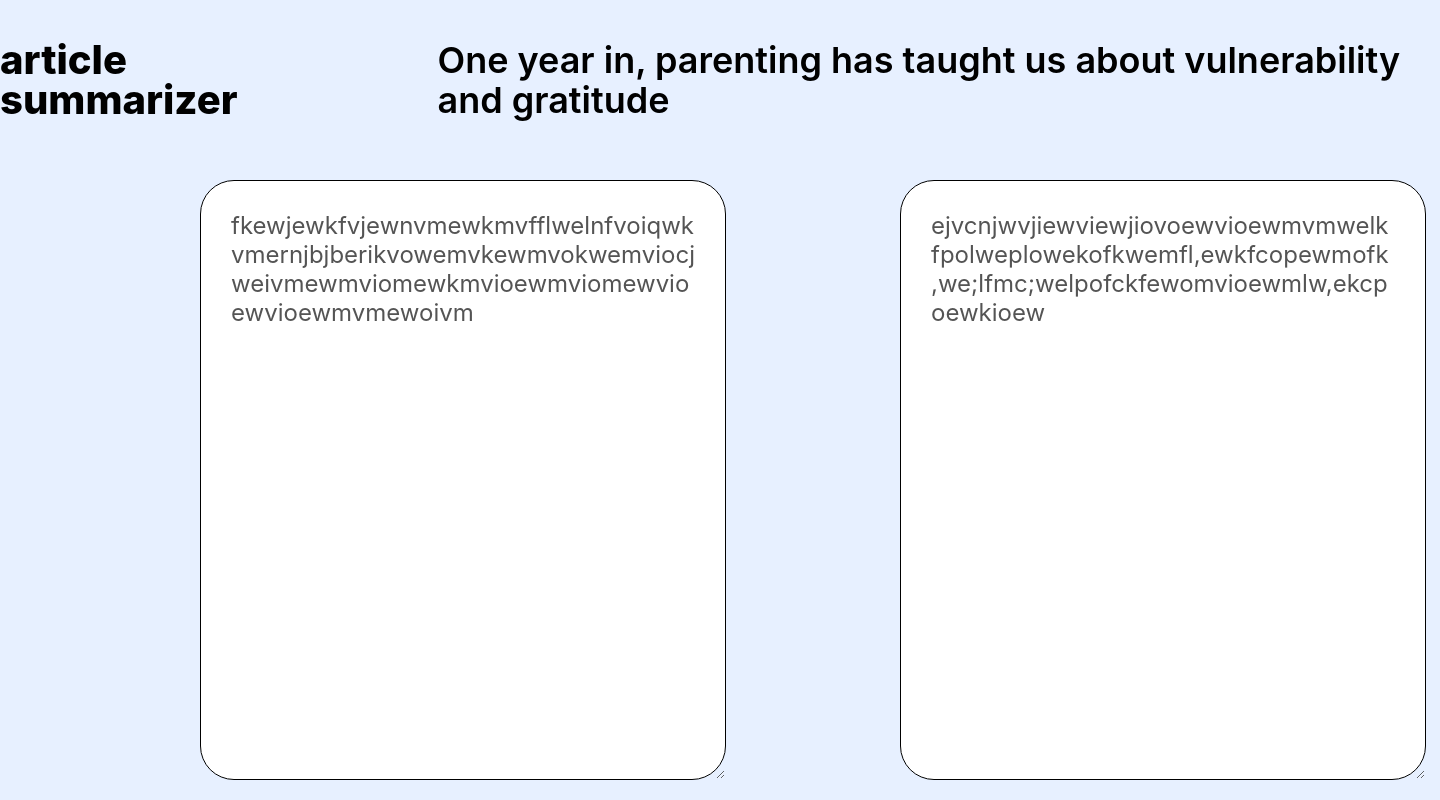
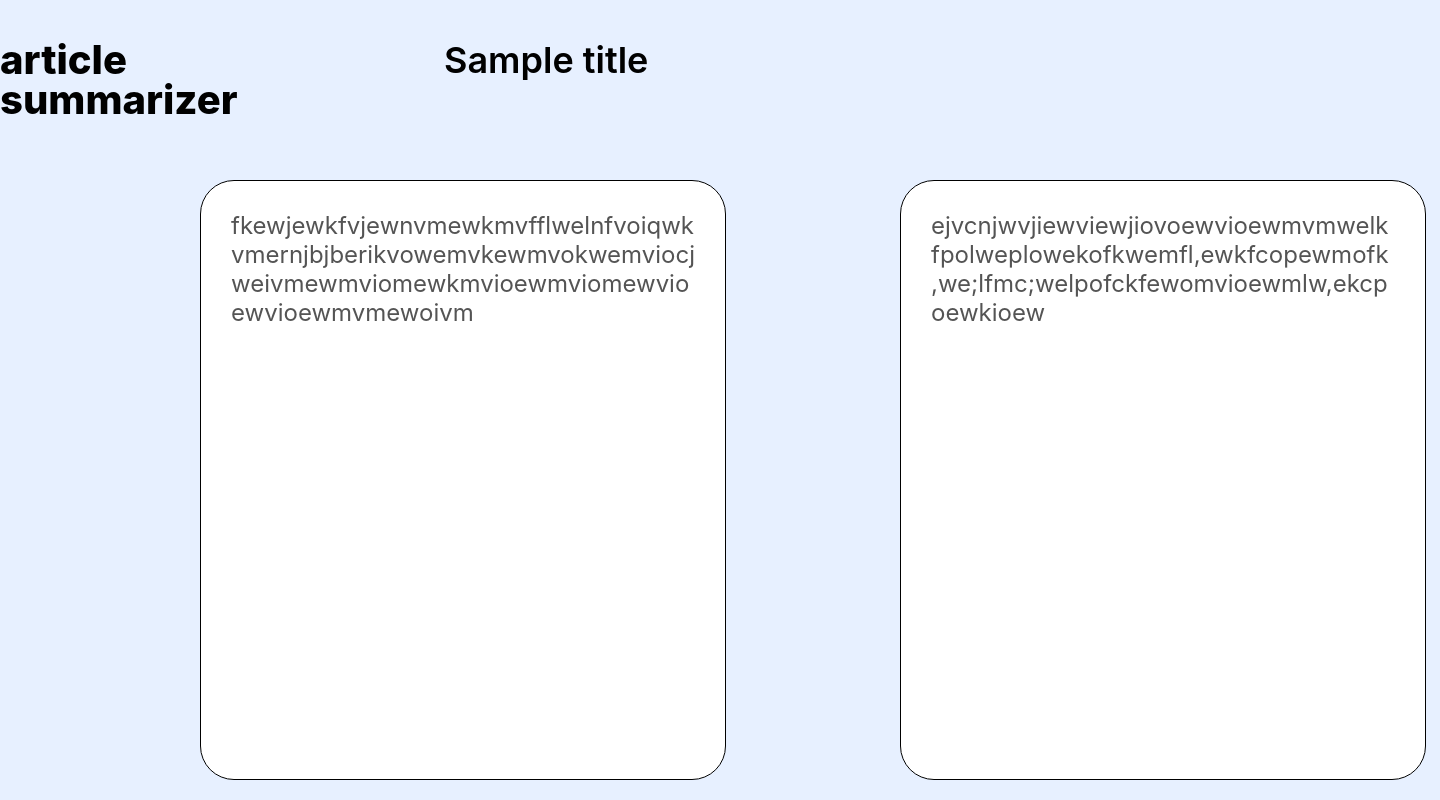
Before and after one commit to VictoriaLebedeva/PTSummarizer, a Flask app: template src/web/templates/summary.html in a window 1440 px wide. Run offline with Flask 2, Linux system fonts and the light colour scheme; the template is opened without the code that fills it: most values are stand-ins (such as "Sample title", 1, 10 or a date in 2020).

Commit message:
disable texterea resize

```diff
--- a/src/web/parse_article.py
+++ b/src/web/parse_article.py
@@ -22,7 +22,6 @@ def parse_article(url: str) -> dict:
 
     return title, paragraphs
 
-
 if __name__ == '__main__':
     url = 'https://medium.com/history-of-yesterday/six-unexplainable-ancient-artifacts-7f909a0a2c7'
-    parse_article(url)
+    print(parse_article(url))
--- a/src/web/static/style.css
+++ b/src/web/static/style.css
@@ -211,25 +211,27 @@ input::after hover {
 .original textarea{
     position: absolute;
     width: 526px;
-    height: 600px;
+    height: 75%;
     left: 200px;
     top: 180px;
     background: #FFFFFF;
     border: 1px solid #000000;
     border-radius: 34px;
     padding: 30px 30px 30px 30px;
+    resize: none;
 }
 
 .summary textarea{
     position: absolute;
     width: 526px;
-    height: 600px;
+    height: 75%;
     left: 900px;
     top: 180px;
     padding: 30px 30px 30px 30px;
     background: #FFFFFF;
     border: 1px solid #000000;
     border-radius: 34px;
+    resize: none;
 }
 
 textarea[type="text"]{
--- a/src/web/templates/home_page.html
+++ b/src/web/templates/home_page.html
@@ -28,5 +28,4 @@
     <div class="circle-fourth"></div>
     <div class="circle-fifth"></div>
 </body>
-
 </html>
--- a/src/web/templates/summary.html
+++ b/src/web/templates/summary.html
@@ -12,7 +12,7 @@
 <div class="wrapper">
     <div class="summary-title">
         <h1>article summarizer</h1>
-        <h2>One year in, parenting has taught us about vulnerability and gratitude</h2>
+        <h2>{{title}}</h2>
     </div>
     <div class="original">
         <textarea type="text" disabled>
```
Lines whose indentation alone changed are shown as unchanged.
